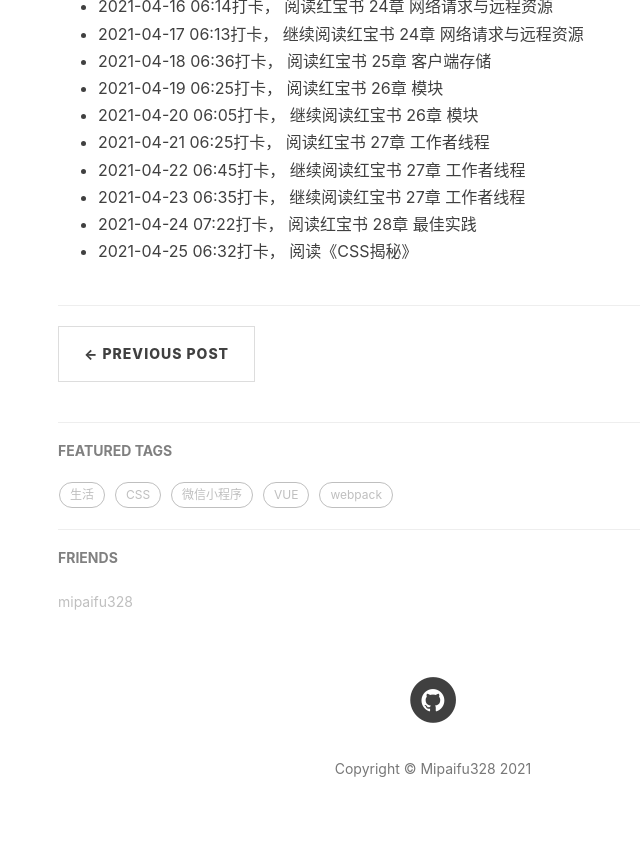
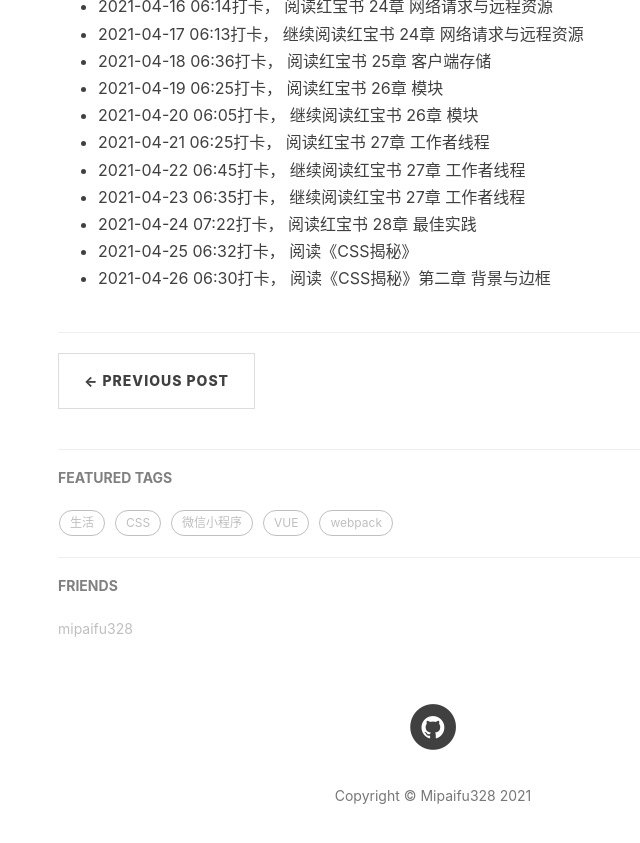
Before and after one commit to mipaifu328/mipaifu328.github.io, a Jekyll site: the page built from _posts/2021-04-09-morning-read.md, in a window 1280 px wide and 900 px high, scrolled down 819 px. Shown: the top 843 px of the window, without its empty margins (207-847 px from the left). Built offline with Jekyll 4.4.1, drawn with Linux system fonts in a browser that asks for light colours; nearby versions of some CDN libraries; comment, search, counter and statistics services are not loaded.

Commit message:
2021-04-26 晨读

```diff
--- a/_posts/2021-04-09-morning-read.md
+++ b/_posts/2021-04-09-morning-read.md
@@ -27,3 +27,4 @@ tag:
 - 2021-04-23 06:35打卡， 继续阅读红宝书 27章 工作者线程
 - 2021-04-24 07:22打卡， 阅读红宝书 28章 最佳实践
 - 2021-04-25 06:32打卡， 阅读《CSS揭秘》
+- 2021-04-26 06:30打卡， 阅读《CSS揭秘》第二章 背景与边框
```
